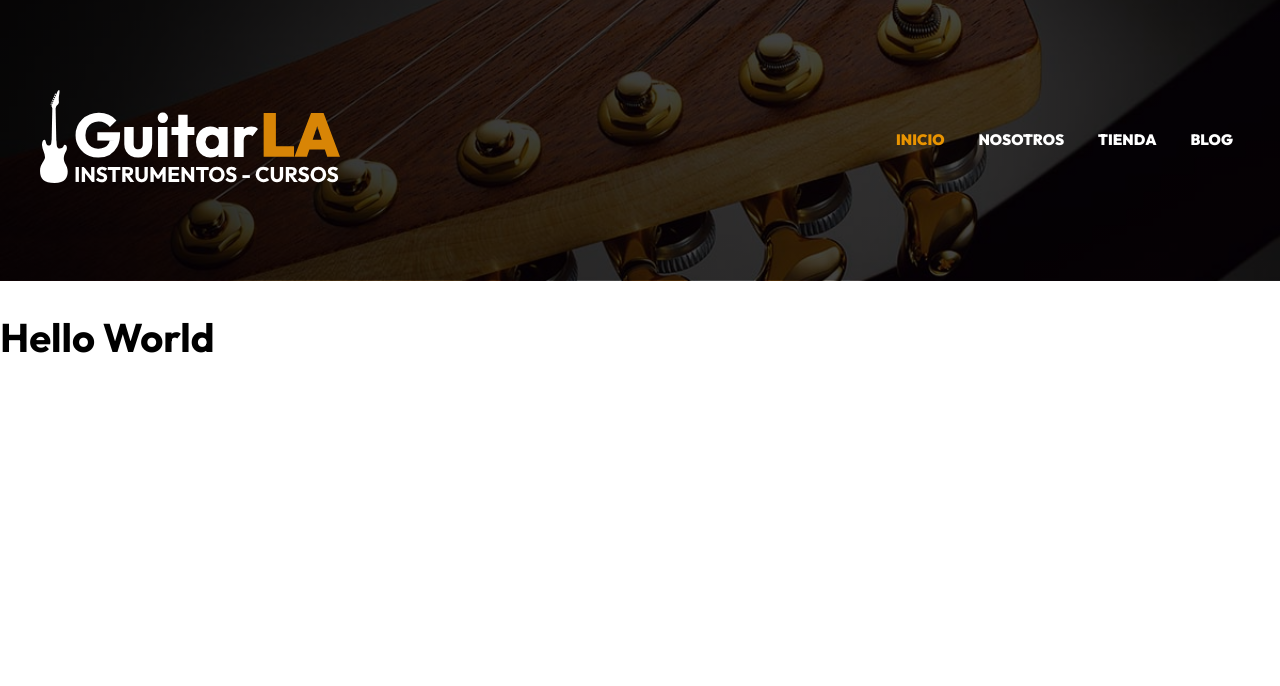
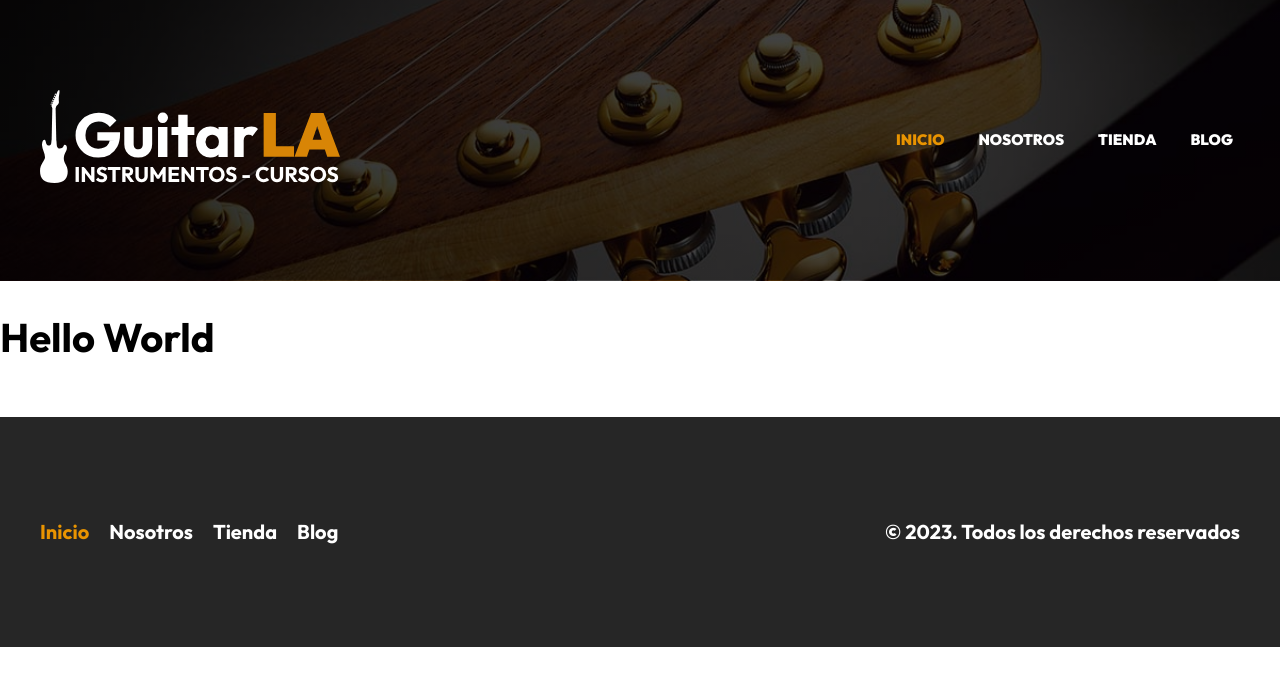
Before and after one commit to victorivanlopezlearning/guitarla-next, a Next.js app: page / in a window 1280 px wide. Shown: the top 686 px of the page. Built offline with nearby package versions, Linux system fonts and the light colour scheme.

Commit message:
footer finished

```diff
--- /dev/null
+++ b/components/footer.js
@@ -0,0 +1,42 @@
+import Link from 'next/link';
+import { useRouter } from "next/router";
+import styles from '@/styles/footer.module.css';
+
+export default function Footer() {
+
+  const router = useRouter();
+
+  return (
+    <footer className={styles.footer}>
+      <div className={`${styles.content} container`}>
+        <nav className={styles.navigation}>
+          <Link
+            className={`${styles.link} ${(router.pathname === '/') ? styles.active : ''}`}
+            href='/'
+          >
+            Inicio
+          </Link>
+          <Link
+            className={`${styles.link} ${(router.pathname === '/about') ? styles.active : ''}`}
+            href='/about'
+          >
+            Nosotros
+          </Link>
+          <Link
+            className={`${styles.link} ${(router.pathname === '/store') ? styles.active : ''}`}
+            href='/store'
+          >
+            Tienda
+          </Link>
+          <Link
+            className={`${styles.link} ${(router.pathname === '/blog') ? styles.active : ''}`}
+            href='/blog'
+          >
+            Blog
+          </Link>
+        </nav>
+        <p className={styles.copyright}>&copy; {new Date().getFullYear()}. Todos los derechos reservados</p>
+      </div>
+    </footer>
+  )
+}
--- a/components/layout.js
+++ b/components/layout.js
@@ -1,5 +1,6 @@
 import Head from 'next/head';
 import Header from './header';
+import Footer from './footer';
 
 export default function Layout({ children, title = '', description = '' }) {
   return (
@@ -12,6 +13,7 @@ export default function Layout({ children, title = '', description = '' }) {
       </Head>
       <Header />
       {children}
+      <Footer />
     </>
   )
 }
--- /dev/null
+++ b/styles/footer.module.css
@@ -0,0 +1,55 @@
+.footer {
+  background-color: var(--black);
+  padding: 2rem 0;
+  margin-top: 5rem;
+}
+@media (min-width: 768px) {
+  .footer {
+    padding: 5rem 0;
+  }
+}
+.content {
+  display: flex;
+  flex-direction: column;
+  align-items: center;
+  gap: 1rem;
+}
+@media (min-width: 768px) {
+  .content {
+    flex-direction: row;
+    justify-content: space-between;
+  }
+}
+
+.navigation {
+  display: flex;
+  flex-direction: column;
+  align-items: center;
+  gap: 1rem;
+}
+@media (min-width: 768px) {
+  .navigation {
+    flex-direction: row;
+    gap: 2rem;
+  }
+}
+.link,
+.copyright {
+  color: var(--white);
+  font-size: 2rem;
+  font-weight: 700;
+}
+@media (hover: hover) {
+  .link {
+    transition: color .3s;
+  }
+  .link:hover {
+    color: var(--primary);
+  }
+}
+.link.active {
+  color: var(--primary);
+}
+.copyright {
+  text-align: center;
+}
```
